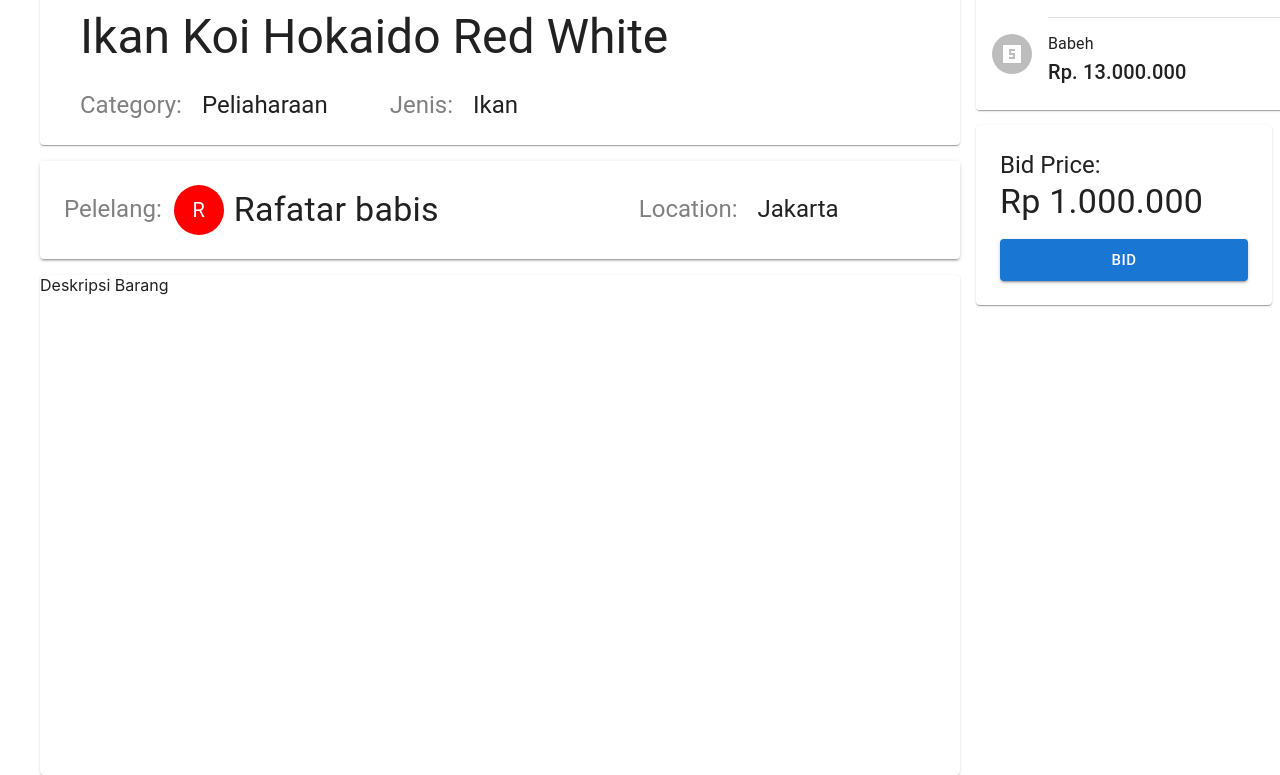
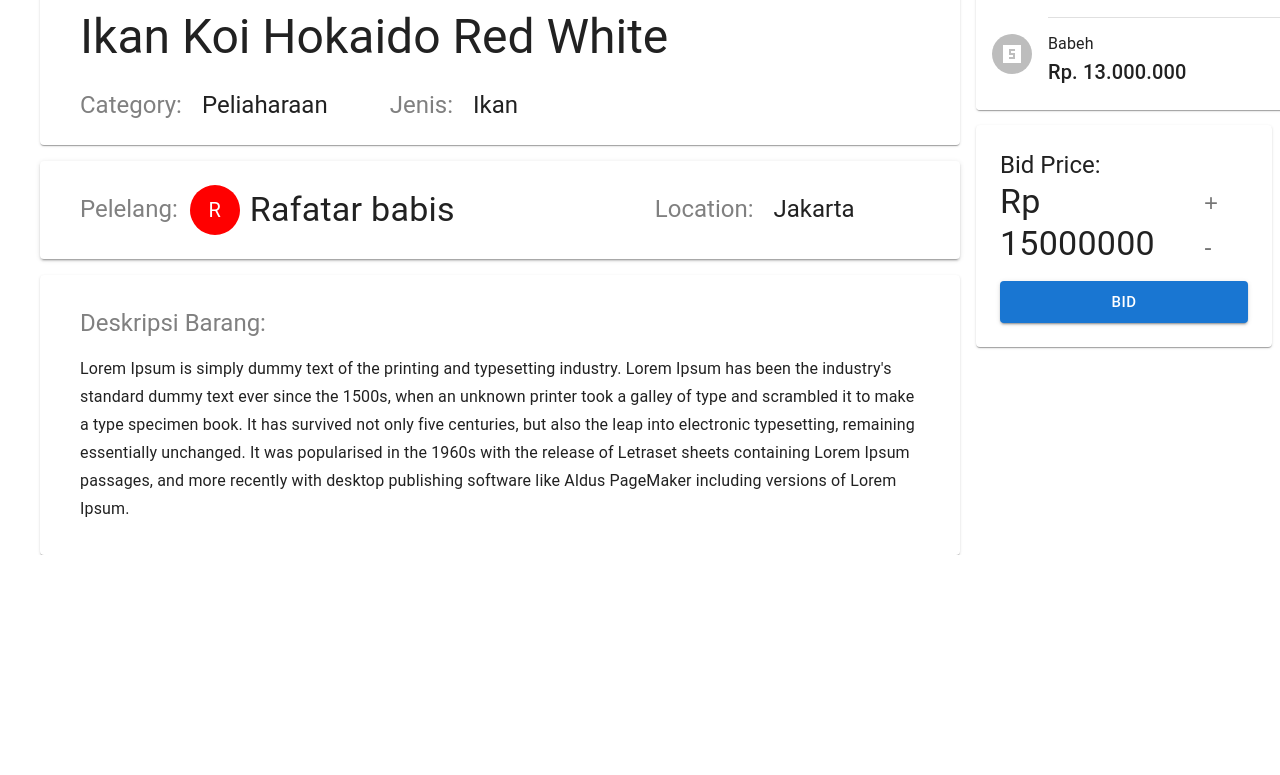
Before and after one commit to hanifryanas/finalprojectFE, a React (Create React App) app: page /roomBid in a window 1280 px wide. Shown: the part 547-1322 px from the top of the page. After the commit the page ends 1102 px from the top, so only its background shows below. Built offline with nearby package versions, Linux system fonts and the light colour scheme.

Commit message:
update roombid

```diff
--- a/package.json
+++ b/package.json
@@ -13,6 +13,7 @@
     "axios": "^0.27.2",
     "react": "^18.1.0",
     "react-dom": "^18.1.0",
+    "react-number-format": "^4.9.3",
     "react-router": "^6.3.0",
     "react-router-dom": "^6.3.0",
     "react-scripts": "^2.1.3",
--- a/src/components/bidding/ActionAreaBid.js
+++ b/src/components/bidding/ActionAreaBid.js
@@ -1,21 +1,28 @@
-import React from 'react';
+import React, { useState } from 'react';
 import Typography from '@mui/material/Typography';
-import { Button, Paper } from '@mui/material';
+import { Button, IconButton, Paper } from '@mui/material';
 
-function preventDefault(event) {
-    event.preventDefault();
-}
 
 const ActionAreaBid = () => {
+    const [lastPrice, setLatsPrice] = useState(15000000)
+
+
     return (
 
         <Paper sx={{ p: 3 }}>
             <Typography component="h2" variant="h5" >
                 Bid Price:
             </Typography>
-            <Typography component="p" variant="h4" sx={{ mb: 2 }}>
-                Rp 1.000.000
-            </Typography>
+            <div style={{ display: "flex", justifyContent: "space-between" }}>
+                <Typography component="p" variant="h4" sx={{ mb: 2 }}>
+                    Rp {lastPrice}
+
+                </Typography>
+                <div>
+                    <IconButton>+</IconButton>
+                    <IconButton>-</IconButton>
+                </div>
+            </div>
             <Button variant="contained" size='large' fullWidth>
                 Bid
             </Button>
--- a/src/components/bidding/InfoItem.js
+++ b/src/components/bidding/InfoItem.js
@@ -34,7 +34,7 @@ const InfoItem = () => {
         </div>
 
       </Card>
-      <Card elevation={2} sx={{ display: "flex", mt: "50px", gap: 25, px: 3, py: 3 }}>
+      <Card elevation={2} sx={{ display: "flex", mt: "50px", gap: 25, px: 5, py: 3 }}>
         <div style={{ display: "flex" }}>
           <Typography variant='h5' color={"gray"} align="left" sx={{ py: 1, mr: 1.5 }}>
             Pelelang:
@@ -62,7 +62,18 @@ const InfoItem = () => {
 
       </Card>
 
-      <Card sx={{ height: 500, mb: 30 }}>Deskripsi Barang</Card>
+      <Card sx={{ mb: 30, px: 5, py: 3 }}>
+        <Typography variant='h5' color={"gray"} align="left" sx={{ py: 1, }}>
+          Deskripsi Barang:
+        </Typography>
+        <Typography variant='subtitle1' component="div" sx={{ py: 1 }}>
+          Lorem Ipsum is simply dummy text of the printing and typesetting industry.
+
+
+          Lorem Ipsum has been the industry's standard dummy text ever since the 1500s, when an unknown printer took a galley of type and scrambled it to make a type specimen book. It has survived not only five centuries, but also the leap into electronic typesetting, remaining essentially unchanged. It was popularised in the 1960s with the release of Letraset sheets containing Lorem Ipsum passages, and more recently with desktop publishing software like Aldus PageMaker including versions of Lorem Ipsum.
+        </Typography>
+      </Card>
+
 
     </Stack >
 
--- a/src/components/form/FormLelang.js
+++ b/src/components/form/FormLelang.js
@@ -17,9 +17,9 @@ const FormLelang = () => {
       image: event.target.image.value,
       category: event.target.jenisBarang.value,
       bidding_range: event.target.bidding_range.value,
-      start_bid_date : event.target.dateStarted.value,
-      end_bid_date : event.target.dateEnd.value,
-      image : event.target.Picture.value,
+      start_bid_date: event.target.dateStarted.value,
+      end_bid_date: event.target.dateEnd.value,
+      image: event.target.Picture.value,
     })
       .then(function (response) {
         console.log(response);
@@ -58,12 +58,23 @@ const FormLelang = () => {
             variant="standard"
           />
         </Grid>
-        <Grid item xs={12}>
+        <Grid item xs={12} sm={6}>
           <TextField
             required
             id="startPrice"
             name="startPrice"
             label="Start Price"
+            fullWidth
+            variant="standard"
+          />
+        </Grid>
+
+        <Grid item xs={12} sm={6}>
+          <TextField
+            required
+            id="BidRange"
+            name="BidRange"
+            label="Bid Range"
             fullWidth
             variant="standard"
           />
@@ -101,7 +112,17 @@ const FormLelang = () => {
             variant="standard"
           />
         </Grid>
+        <Grid item xs={12}>
+          <TextField
+            id="Picture"
+            name="Picture"
+            label="Picture"
+            fullWidth
+            variant="standard"
+          />
         </Grid>
+      </Grid>
+
 
       <Grid container justifyContent="flex-end">
         <Grid item>
--- a/src/components/form/SignInForm.js
+++ b/src/components/form/SignInForm.js
@@ -34,7 +34,6 @@ function Copyright(props) {
 const SignInForm = () => {
 
 
-  const Login = () => {
   const [email, setEmail] = useState("");
   const [password, setPassword] = useState("");
   const [login, setLogin] = useState(false);
@@ -55,28 +54,29 @@ const SignInForm = () => {
       email: email,
       password: password,
     };
+  }
 
 
-      axios.post('http://localhost:3500/user/signin',)
-        .then((res) => {
-          if (res?.data?.access_token) {
-            const accessToken = `Bearer ${res.data.access_token}`;
-            localStorage.setItem("accessToken", accessToken);
-            if (login === true) {
-              window.location.href = "/roomBid";
-            } else {
-              window.location.href = "/";
-            }
-          }
-          else {
-            alert("Incorrect email or password");
-            window.location.href = "/login";
-          }
-        })
-        .catch((err) => {
-          console.log(err);
-        });
-    };
+  //     axios.post('http://localhost:3500/user/signin',)
+  //       .then((res) => {
+  //         if (res?.data?.access_token) {
+  //           const accessToken = `Bearer ${res.data.access_token}`;
+  //           localStorage.setItem("accessToken", accessToken);
+  //           if (login === true) {
+  //             window.location.href = "/roomBid";
+  //           } else {
+  //             window.location.href = "/";
+  //           }
+  //         }
+  //         else {
+  //           alert("Incorrect email or password");
+  //           window.location.href = "/login";
+  //         }
+  //       })
+  //       .catch((err) => {
+  //         console.log(err);
+  //       });
+  //   };
 
 
 
@@ -152,6 +152,6 @@ const SignInForm = () => {
     </Container>
   );
 }
-}
+
 
 export default SignInForm
--- a/src/components/header/index.js
+++ b/src/components/header/index.js
@@ -1,6 +1,6 @@
 import React from 'react'
 import TopRightNavi from './TopRightNavi';
-import SearchBarTop from './SearchBarTop';
+// import SearchBarTop from './SearchBarTop';
 import { Container } from '@mui/system';
 
 const Header = () => {
@@ -13,7 +13,9 @@ const Header = () => {
           <h1>Melelang</h1>
         </div>
         <div style={{ display: "flex", justifyContent: "space-around" }}>
-          <div style={{ width: "500px", marginLeft: "50px" }}><SearchBarTop /></div>
+          <div style={{ width: "500px", marginLeft: "50px" }}>
+            {/* <SearchBarTop /> */}
+          </div>
         </div>
         <TopRightNavi />
 
--- /dev/null
+++ b/src/components/pages/BidContainer.js
@@ -0,0 +1,49 @@
+import { Grid } from '@mui/material'
+import { Container, } from '@mui/system'
+import React, { useState, useEffect } from 'react'
+import InfoBidder from '../bidding/InfoBidder'
+import InfoItem from '../bidding/InfoItem'
+import Jumbtron from '../bidding/Jumbtron'
+import ActionAreaBid from '../bidding/ActionAreaBid'
+import LastPrice from '../bidding/LastPrice'
+
+
+
+
+
+const BidContainer = () => {
+
+    const [productList, setProductList] = useState([])
+
+    // useEffect(() => {
+    //   updateProduct()
+    // }, [])
+
+
+    return (
+        <div>
+            <Container maxWidth="xl" sx={{ mt: 5 }}>
+                <Grid container spacing={2} sx={{ mx: "auto" }}>
+                    <Grid item s={12} md={9} spacing={2}>
+                        <div style={{ marginBottom: 15 }}>
+                            <Jumbtron />
+                        </div>
+                        <InfoItem />
+                    </Grid>
+                    <Grid item s={12} md={3} spacing={2}>
+                        <div style={{ marginBottom: 15 }}>
+                            <LastPrice></LastPrice>
+                            <InfoBidder />
+                        </div>
+
+                        <ActionAreaBid />
+                    </Grid>
+                    <Grid>
+                    </Grid>
+                </Grid>
+            </Container >
+        </div >
+    )
+}
+
+export default BidContainer
--- a/src/components/pages/Home.js
+++ b/src/components/pages/Home.js
@@ -2,29 +2,17 @@ import CardItems from '../card/CardItems'
 import React from 'react'
 import Header from '../header'
 import { Container, Divider } from '@mui/material'
+import ProductContainer from './ProductContainer'
 
 
 function Home() {
     return (
         <div>
             <Header />
-            <Container maxWidth="xl" sx={{ px: "auto" }}>
-                <div style={{ margin: "30px" }}>
-                    <h3>Upcoming...                    </h3>
-                    <CardItems />
-                </div>
-                <Divider sx={{ mb: "40px" }} />
-                <div style={{ margin: "30px" }}>
-                    <h3>Lelang ...                    </h3>
-                    <CardItems />
-                </div>
-                <Divider sx={{ mb: "40px" }} />
-                <div style={{ margin: "30px" }}>
-                    <h3>Finished...                    </h3>
-                    <CardItems />
-                </div>
-            </Container>
-        </div>
+            <Container maxWidth="xl" sx={{ px: "auto", mt: 10 }}>
+                <ProductContainer></ProductContainer>
+            </Container >
+        </div >
 
         /*
         Appbar
--- /dev/null
+++ b/src/components/pages/ProductContainer.js
@@ -0,0 +1,27 @@
+import React, { useState, useEffect } from 'react'
+import CardItems from '../card/CardItems'
+
+
+const ProductContainer = () => {
+  const [productList, setProductList] = useState([])
+
+  // useEffect(() => {
+  //   updateProduct()
+  // }, [])
+
+
+  return (
+    <section>
+      <CardItems></CardItems>
+
+      {/* {
+        productList.map(product => {
+          return <CardItems key={product.id} product={product} />
+        })
+      } */}
+    </section>
+
+  )
+}
+
+export default ProductContainer
--- a/src/components/pages/RoomBid.js
+++ b/src/components/pages/RoomBid.js
@@ -1,12 +1,6 @@
-import { Grid } from '@mui/material'
-import { Container, } from '@mui/system'
 import React from 'react'
-import InfoBidder from '../bidding/InfoBidder'
-import InfoItem from '../bidding/InfoItem'
-import Jumbtron from '../bidding/Jumbtron'
 import Header from '../header'
-import ActionAreaBid from '../bidding/ActionAreaBid'
-import LastPrice from '../bidding/LastPrice'
+import BidContainer from './BidContainer'
 
 
 
@@ -16,27 +10,7 @@ const RoomBid = () => {
   return (
     <div>
       <Header />
-      <Container maxWidth="xl" sx={{ mt: 5 }}>
-        <Grid container spacing={2} sx={{ mx: "auto" }}>
-          <Grid item s={12} md={9} spacing={2}>
-            <div style={{ marginBottom: 15 }}>
-              <Jumbtron />
-            </div>
-            <InfoItem />
-          </Grid>
-          <Grid item s={12} md={3} spacing={2}>
-            <div style={{ marginBottom: 15 }}>
-              <LastPrice></LastPrice>
-              <InfoBidder />
-            </div>
-
-            <ActionAreaBid />
-          </Grid>
-          <Grid>
-
-          </Grid>
-        </Grid>
-      </Container >
+      <BidContainer></BidContainer>
     </div >
   )
 }
```
Also changed, not shown: src/components/bidding/AreaBidder.js (deleted, +0 -9 lines), src/components/card/AreaProduct.js (deleted, +0 -9 lines), 1 other file (tests, documents, lock files or other folders). Lines whose indentation alone changed are shown as unchanged.
